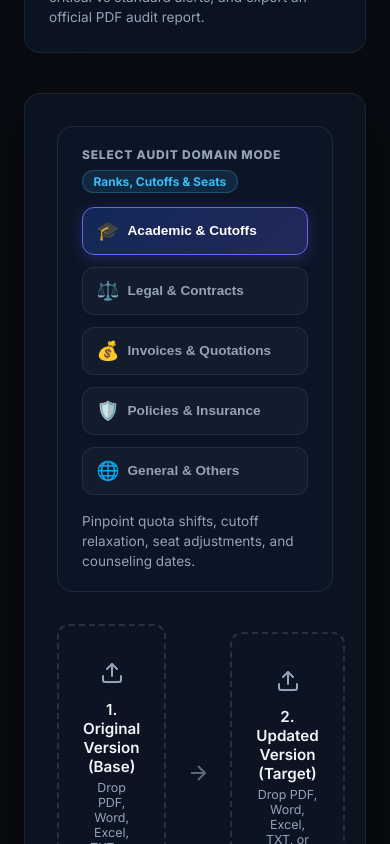
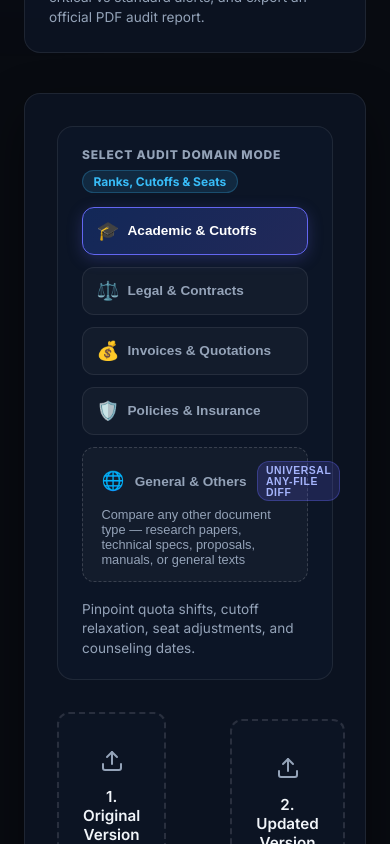
Before and after one commit to ShreeNava08/changewatch, a React (Vite) app in the folder client/: page / in a window 390 px wide. Shown: the part 1240-2084 px from the top of the page. Built offline with nearby package versions, Linux system fonts and the light colour scheme.

Commit message:
fix: place General & Others mode as full-width option below the 4 domain buttons

```diff
--- a/client/src/App.css
+++ b/client/src/App.css
@@ -1302,9 +1302,9 @@
 
 .mode-pills-grid {
   display: grid;
-  grid-template-columns: repeat(5, 1fr);
+  grid-template-columns: repeat(4, 1fr);
   gap: 0.75rem;
-  margin-bottom: 0.85rem;
+  margin-bottom: 0.75rem;
 }
 
 .mode-pill-btn {
@@ -1333,6 +1333,60 @@
   border-color: #6366f1;
   color: #ffffff;
   box-shadow: 0 4px 15px rgba(99, 102, 241, 0.25);
+}
+
+/* Dedicated Universal Full-Width Button Below */
+.mode-pill-general-wide {
+  width: 100%;
+  box-sizing: border-box;
+  display: flex;
+  align-items: center;
+  justify-content: space-between;
+  padding: 0.85rem 1.15rem;
+  margin-bottom: 0.85rem;
+  border-radius: 12px;
+  background: rgba(255, 255, 255, 0.03);
+  border: 1px dashed rgba(255, 255, 255, 0.16);
+  cursor: pointer;
+  transition: all 0.2s cubic-bezier(0.16, 1, 0.3, 1);
+  text-align: left;
+}
+
+.mode-pill-general-wide:hover {
+  background: rgba(255, 255, 255, 0.06);
+  border-color: rgba(99, 102, 241, 0.45);
+  color: #fff;
+  transform: translateY(-1px);
+}
+
+.mode-pill-general-wide.active {
+  background: linear-gradient(135deg, rgba(37, 99, 235, 0.25), rgba(99, 102, 241, 0.3));
+  border-style: solid;
+  border-color: #6366f1;
+  color: #ffffff;
+  box-shadow: 0 4px 15px rgba(99, 102, 241, 0.25);
+}
+
+.general-left {
+  display: flex;
+  align-items: center;
+  gap: 0.65rem;
+}
+
+.universal-tag {
+  font-size: 0.65rem;
+  font-weight: 800;
+  letter-spacing: 0.6px;
+  background: rgba(99, 102, 241, 0.2);
+  border: 1px solid rgba(99, 102, 241, 0.35);
+  color: #a5b4fc;
+  padding: 0.15rem 0.5rem;
+  border-radius: 12px;
+}
+
+.general-subtext {
+  font-size: 0.8rem;
+  color: #94a3b8;
 }
 
 .mode-icon {
@@ -1378,19 +1432,18 @@
   transform: translateY(-1px);
 }
 
-@media (max-width: 1100px) {
+@media (max-width: 950px) {
   .mode-pills-grid {
-    grid-template-columns: repeat(3, 1fr);
+    grid-template-columns: repeat(2, 1fr);
+  }
+  .mode-pill-general-wide {
+    flex-direction: column;
+    align-items: flex-start;
+    gap: 0.4rem;
   }
 }
 
-@media (max-width: 768px) {
-  .mode-pills-grid {
-    grid-template-columns: repeat(2, 1fr);
-  }
-}
-
-@media (max-width: 500px) {
+@media (max-width: 550px) {
   .mode-pills-grid {
     grid-template-columns: 1fr;
   }
--- a/client/src/App.jsx
+++ b/client/src/App.jsx
@@ -869,8 +869,10 @@ export default function App() {
               <span className="mode-selector-label">SELECT AUDIT DOMAIN MODE</span>
               <span className="mode-badge-pill">{currentMode.badge}</span>
             </div>
+
+            {/* Top 4 Primary Domain Categories */}
             <div className="mode-pills-grid">
-              {AUDIT_MODES.map((m) => (
+              {AUDIT_MODES.slice(0, 4).map((m) => (
                 <button
                   key={m.id}
                   type="button"
@@ -882,6 +884,25 @@ export default function App() {
                 </button>
               ))}
             </div>
+
+            {/* Dedicated "General & Others" Universal Button Below */}
+            {AUDIT_MODES[4] && (
+              <button
+                type="button"
+                onClick={() => handleModeChange(AUDIT_MODES[4].id)}
+                className={`mode-pill-btn mode-pill-general-wide ${selectedModeId === AUDIT_MODES[4].id ? "active" : ""}`}
+              >
+                <div className="general-left">
+                  <span className="mode-icon">{AUDIT_MODES[4].icon}</span>
+                  <span className="mode-text">{AUDIT_MODES[4].name}</span>
+                  <span className="universal-tag">UNIVERSAL ANY-FILE DIFF</span>
+                </div>
+                <span className="general-subtext">
+                  Compare any other document type — research papers, technical specs, proposals, manuals, or general texts
+                </span>
+              </button>
+            )}
+
             <p className="mode-tagline-text">{currentMode.tagline}</p>
           </div>
 
```
